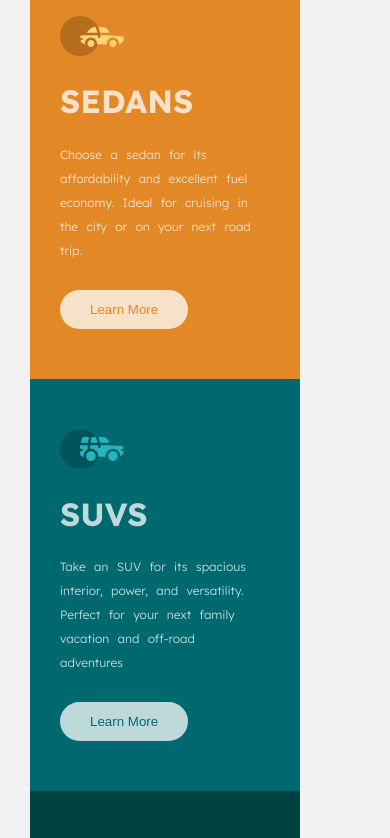
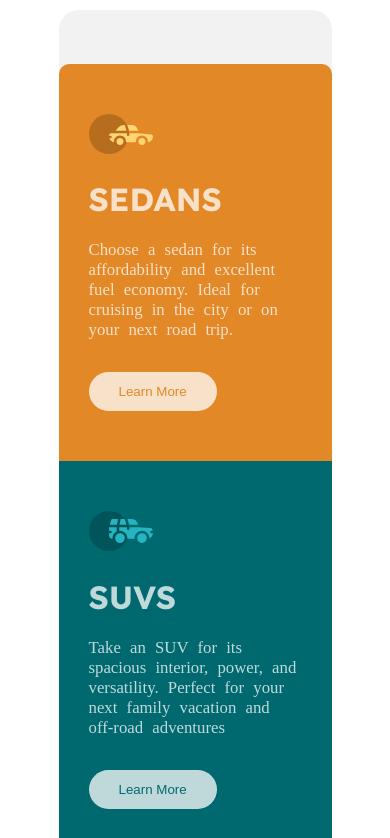
Before and after one commit to sossa0233-bot/3-column-preview-card, a plain HTML site: page index.html in a window 390 px wide. Shown: the top 838 px of the page. Drawn offline with Linux system fonts and the light colour scheme; a web font is replaced by a local one.

Commit message:
add recent changes

```diff
--- a/styles.css
+++ b/styles.css
@@ -126,23 +126,25 @@ img{
 }
 @media(max-width: 600px){
   body{
-    height: 100vh;
-
+    min-height: 100vh;
+    height: auto;
+    margin-top: 0;
+    background-color: var(--white-transparent);
   }
   .container{
     display: flex;
     flex-direction: column;
-    padding-top: 300px;
-    margin-right: 30px;
+    justify-content: center;
+    margin-right: 0;
+    margin-top: 10px;
     border-radius: 20px;
-    width:300px;
-    height: auto;
+    max-width:70vw;
+    height: 1300px;
   }
   .leftsection{
-    width: 90%;
-    max-width: 280px;
-    margin-top: 40px;
-    margin-right: 20px;
+    height: auto;
+    width: 100%;
+    max-width: 70vw;
     margin-bottom: 0;
    border-top-left-radius: 10px;
   border-top-right-radius: 10px;
@@ -152,25 +154,26 @@ img{
   .middlesection{
     margin-top: 0;
     margin-bottom: 0;
-     max-width: 280px;
-     width: 90%;
+     max-width: 70vw;
+     width: 100%;
 
   }
   .rightsection{
-    width: 90%;
+    width: 100%;
     margin-top: 0;
     margin-bottom: 30px;
     border-bottom-right-radius: 10px;
     border-top-right-radius: 0;
     border-bottom-left-radius: 10px;
-     max-width: 280px;
+     max-width: 70vw;
   }
   p{
-    width: 200px;
+    width: 53.57vw;
     word-spacing: 5px;
-    font-size: 12px;
-    font-weight: 300;
-    line-height: 2;
+    font-size: 4.3vw;
+    font-weight: 100;
+    font-family: Lexand Deca;
+
   }
   .learnright{
     margin-top: 15px;
```
